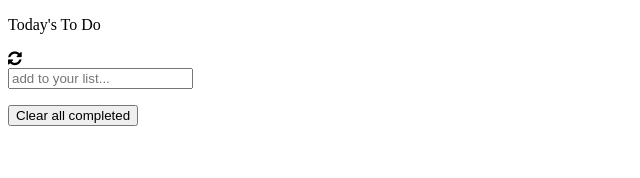
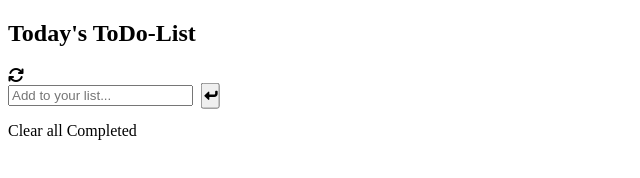
Before and after one commit to kelomo2502/to-do-list, a plain HTML site: page src/index.html in a window 1280 px wide. Shown: the whole page, without its empty margins (0-640 px from the left). Drawn offline with Linux system fonts and the light colour scheme.

Commit message:
Add Icons to index html

```diff
--- a/src/index.html
+++ b/src/index.html
@@ -2,34 +2,42 @@
 <html lang="en">
   <head>
     <meta charset="UTF-8" />
+    <meta http-equiv="X-UA-Compatible" content="IE=edge" />
     <meta name="viewport" content="width=device-width, initial-scale=1.0" />
-    <title>Todo-list</title>
-    <link rel="preconnect" href="https://fonts.googleapis.com" />
-    <link rel="preconnect" href="https://fonts.gstatic.com" crossorigin />
     <link
-      href="https://fonts.googleapis.com/css2?family=Roboto:wght@100;300;400;500;700&display=swap"
+      href="https://fonts.googleapis.com/css2?family=Poppins:wght@200&display=swap"
       rel="stylesheet"
+      crossorigin="anonymous"
     />
-    <link
-      rel="stylesheet"
-      href="https://cdnjs.cloudflare.com/ajax/libs/font-awesome/4.7.0/css/font-awesome.min.css"
-    />
+    <title>my-todo-list</title>
   </head>
   <body>
-    <div class="container">
-      <div class="title">
-        <p>Today's To Do</p>
+    <section class="container">
+      <div class="header display">
+        <h1>Today's ToDo-List</h1>
         <i class="fa fa-refresh"></i>
       </div>
-      <div class="input-section">
+      <form id="form" class="display">
         <input
           type="text"
-          placeholder="add to your list..."
-          class="todo-input"
+          id="input"
+          name="new_task"
+          placeholder="Add to your list..."
         />
+        <button
+          class="fa fa-level-down fa-rotate-90"
+          type="submit"
+          title="submit"
+        ></button>
+      </form>
+      <div class="task-container">
+        <ul class="task-list"></ul>
       </div>
-      <ul class="lists"></ul>
-      <button type="button" class="btn">Clear all completed</button>
-    </div>
+      <span id="clear-completed"> Clear all Completed</span>
+    </section>
+    <script
+    src="https://use.fontawesome.com/60c3c5e662.js"
+    crossorigin="anonymous"></script>
   </body>
+
 </html>
```
